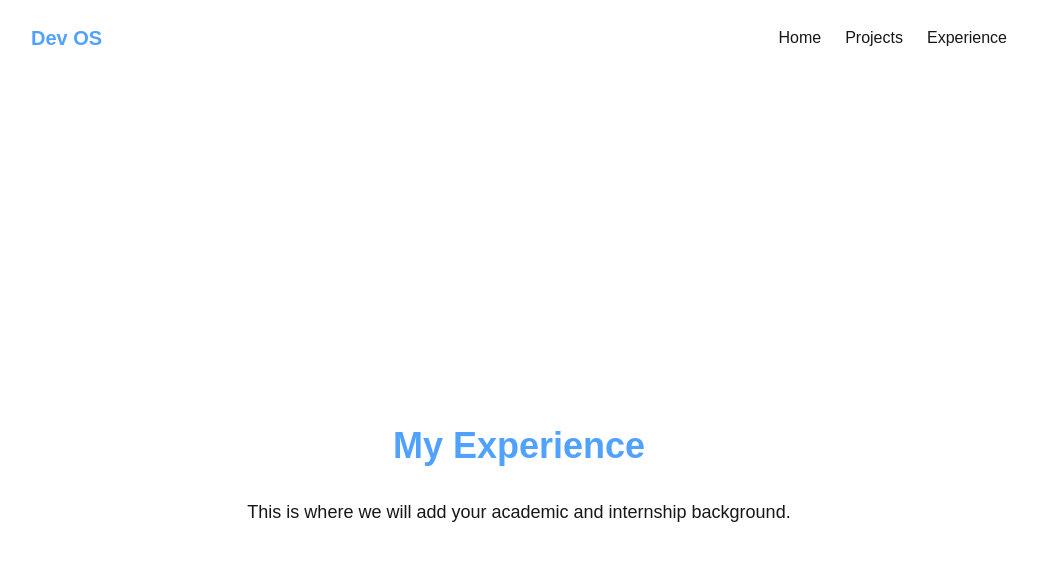
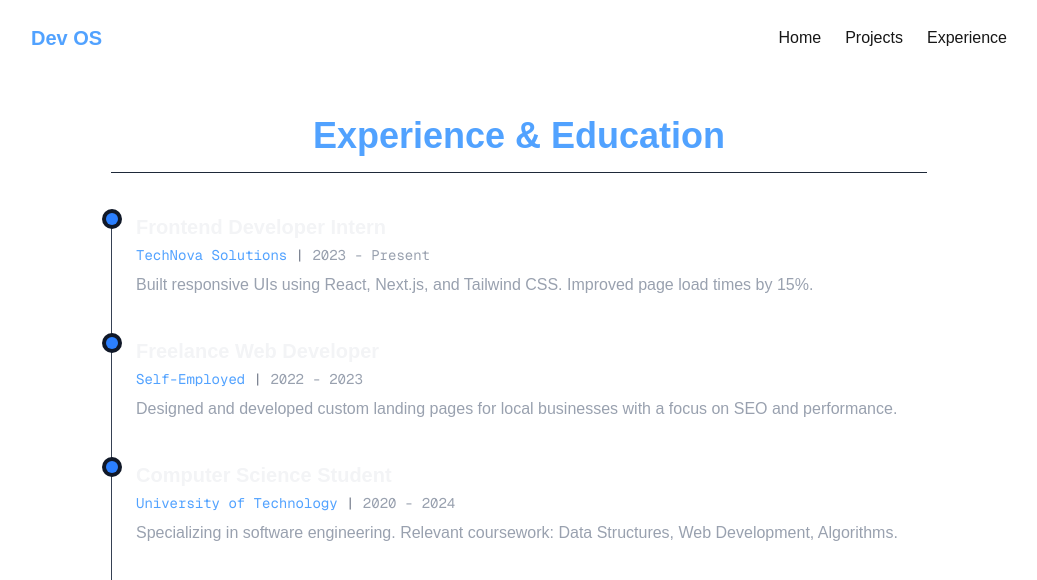
Before and after one commit to Geetharu/Geeth-portfolio, a Next.js app: page /experience in a window 1280 px wide. Shown: the top 580 px of the page, without its empty margins (121-1158 px from the left). Built offline with nearby package versions, Linux system fonts and the light colour scheme.

Commit message:
feat: build experience timeline UI

```diff
--- a/app/experience/page.tsx
+++ b/app/experience/page.tsx
@@ -1,8 +1,28 @@
 export default function Experience() {
+    const experiences = [
+      { role: "Frontend Developer Intern", company: "TechNova Solutions", date: "2023 - Present", desc: "Built responsive UIs using React, Next.js, and Tailwind CSS. Improved page load times by 15%." },
+      { role: "Freelance Web Developer", company: "Self-Employed", date: "2022 - 2023", desc: "Designed and developed custom landing pages for local businesses with a focus on SEO and performance." },
+      { role: "Computer Science Student", company: "University of Technology", date: "2020 - 2024", desc: "Specializing in software engineering. Relevant coursework: Data Structures, Web Development, Algorithms." }
+    ];
+
     return (
-      <main className="flex min-h-screen flex-col items-center justify-center p-24">
-        <h1 className="text-4xl font-bold text-blue-400 mb-8">My Experience</h1>
-        <p className="text-lg">This is where we will add your academic and internship background.</p>
+      <main className="flex min-h-[80vh] flex-col items-center justify-start p-10 max-w-4xl mx-auto">
+        <h1 className="text-4xl font-bold text-blue-400 mb-10 border-b border-gray-800 pb-4 w-full text-center">Experience & Education</h1>
+
+        <div className="w-full relative border-l border-gray-700 ml-3 md:ml-0">
+          {experiences.map((exp, index) => (
+            <div key={index} className="mb-10 ml-6 group">
+              {/* Timeline Dot */}
+              <span className="absolute flex items-center justify-center w-3 h-3 bg-blue-500 rounded-full -left-1.5 ring-4 ring-gray-900 group-hover:bg-green-400 transition-colors"></span>
+
+              <h3 className="mb-1 text-xl font-bold text-gray-100">{exp.role}</h3>
+              <div className="text-sm font-mono text-blue-400 mb-2">
+                {exp.company} <span className="text-gray-500">|</span> <span className="text-gray-400">{exp.date}</span>
+              </div>
+              <p className="text-gray-400 text-base">{exp.desc}</p>
+            </div>
+          ))}
+        </div>
       </main>
     );
   }
```
